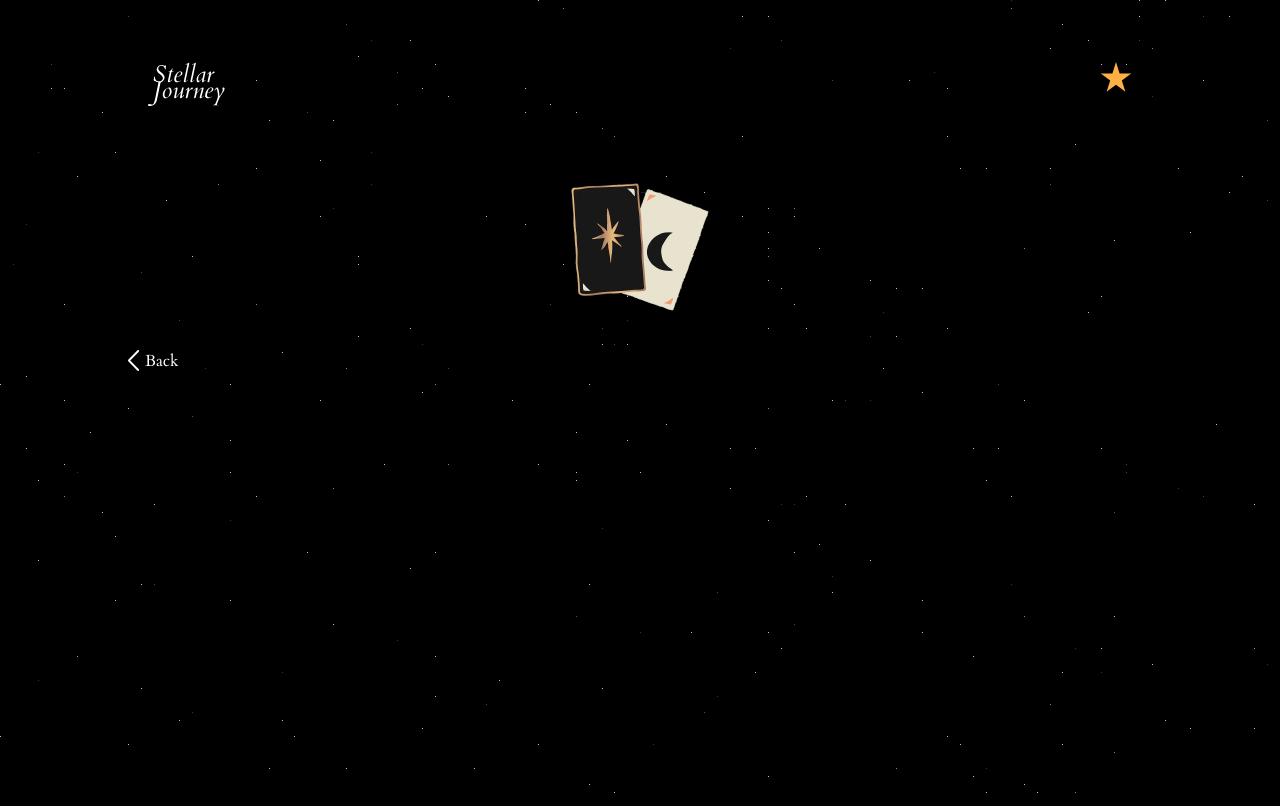
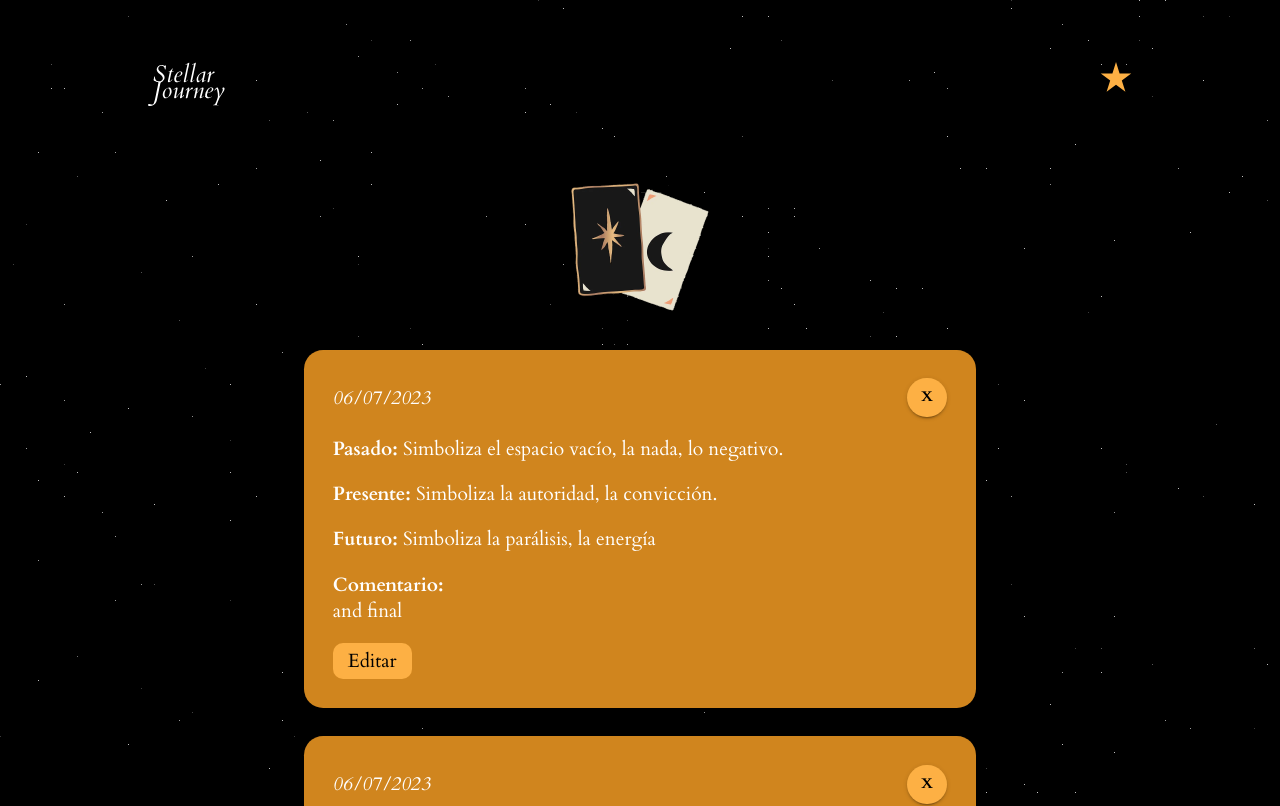
Before and after one commit to SakuraTarot/sakura-tarot, a React (Create React App) app: page /Favorites in a window 1280 px wide. Shown: the top 806 px of the page. Built offline with nearby package versions, Linux system fonts and the light colour scheme; data requests are answered from the project's data file.

Commit message:
json-server

```diff
--- /dev/null
+++ b/data.json
@@ -0,0 +1,187 @@
+{
+  "sakura-cards": [
+    {
+      "date": "06/07/2023",
+      "selectedCards": [
+        {
+          "id": "46",
+          "cardNumber": 46,
+          "spanishName": "Nube",
+          "englishName": "The Cloud",
+          "kanji": "雲",
+          "Rōmaji": "Kumo",
+          "appeardManga": "",
+          "appeardAnime": "39",
+          "clowCard": "https://i.ibb.co/YydjPX0/Nube.jpg",
+          "sakuraCard": "https://i.ibb.co/wh7w3kG/Nube-Sakura.jpg",
+          "meaning": "Esta carta simboliza incertidumbre.",
+          "__v": 0,
+          "cardsReverse": {
+            "clowReverse": "https://i.ibb.co/LJSmQ4f/Reverso-Clow.jpg",
+            "sakuraReverse": "https://i.ibb.co/XxrvMJ2/Reverso-Sakura.jpg"
+          }
+        },
+        {
+          "id": "13",
+          "cardNumber": 13,
+          "spanishName": "Escudo",
+          "englishName": "The Shield",
+          "kanji": "盾",
+          "Rōmaji": "Tate",
+          "appeardManga": "13",
+          "appeardAnime": "11",
+          "clowCard": "https://i.ibb.co/jWVBtJx/Escudo.jpg",
+          "sakuraCard": "https://i.ibb.co/8KHfgds/Escudo-Sakura.jpg",
+          "cardsReverse": {
+            "clowReverse": "https://i.ibb.co/LJSmQ4f/Reverso-Clow.jpg",
+            "sakuraReverse": "https://i.ibb.co/XxrvMJ2/Reverso-Sakura.jpg"
+          },
+          "meaning": "Simboliza la protección, tanto personal como de algo que nosotros consideremos muy valioso.",
+          "__v": 0
+        },
+        {
+          "id": "32",
+          "cardNumber": 32,
+          "spanishName": "Carrera",
+          "englishName": "The Dash",
+          "kanji": "駆",
+          "Rōmaji": "Ka",
+          "appeardManga": "",
+          "appeardAnime": "30",
+          "clowCard": "https://i.ibb.co/sq76L1J/Carrera.jpg",
+          "sakuraCard": "https://i.ibb.co/Wz0VZpP/Carrera-Sakura.jpg",
+          "meaning": "Simboliza la velocidad, los reflejos, la capacidad de actuar rápidamente",
+          "__v": 0,
+          "cardsReverse": {
+            "clowReverse": "https://i.ibb.co/LJSmQ4f/Reverso-Clow.jpg",
+            "sakuraReverse": "https://i.ibb.co/XxrvMJ2/Reverso-Sakura.jpg"
+          }
+        }
+      ],
+      "textareaValue": "first test",
+      "id": 1
+    },
+    {
+      "date": "06/07/2023",
+      "selectedCards": [
+        {
+          "id": "49",
+          "cardNumber": 49,
+          "spanishName": "Oscuridad",
+          "englishName": "The Dark",
+          "kanji": "闇",
+          "Rōmaji": "Yami",
+          "appeardManga": "21",
+          "appeardAnime": "42",
+          "clowCard": "https://i.ibb.co/wWcWD0n/Oscuridad.jpg",
+          "sakuraCard": "https://i.ibb.co/QXgNZxr/Oscuridad-Sakura.jpg",
+          "meaning": "Simboliza lo oculto, lo que aún está por descubrir, la ventaja.",
+          "__v": 0,
+          "cardsReverse": {
+            "clowReverse": "https://i.ibb.co/LJSmQ4f/Reverso-Clow.jpg",
+            "sakuraReverse": "https://i.ibb.co/XxrvMJ2/Reverso-Sakura.jpg"
+          }
+        },
+        {
+          "id": "3",
+          "cardNumber": 3,
+          "spanishName": "Sombra",
+          "englishName": "The Shadow",
+          "kanji": "影",
+          "Rōmaji": "Kage",
+          "appeardManga": "10",
+          "appeardAnime": "2",
+          "clowCard": "https://i.ibb.co/9W42mHB/Sombra.jpg",
+          "sakuraCard": "https://i.ibb.co/q7dgnKZ/Sombra-Sakura.jpg",
+          "cardsReverse": {
+            "clowReverse": "https://i.ibb.co/LJSmQ4f/Reverso-Clow.jpg",
+            "sakuraReverse": "https://i.ibb.co/XxrvMJ2/Reverso-Sakura.jpg"
+          },
+          "meaning": "Indica el sigilo.",
+          "__v": 0
+        },
+        {
+          "id": "52",
+          "cardNumber": 52,
+          "spanishName": "Tierra",
+          "englishName": "The Earthy",
+          "kanji": "地",
+          "Rōmaji": "Chi",
+          "appeardManga": "24",
+          "appeardAnime": "45",
+          "clowCard": "https://i.ibb.co/cvJHXG4/Tierra.jpg",
+          "sakuraCard": "https://i.ibb.co/1nd4cL8/Tierra-Sakura.jpg",
+          "meaning": "Simboliza la solidez, la sujeción y la vida.",
+          "__v": 0,
+          "cardsReverse": {
+            "clowReverse": "https://i.ibb.co/LJSmQ4f/Reverso-Clow.jpg",
+            "sakuraReverse": "https://i.ibb.co/XxrvMJ2/Reverso-Sakura.jpg"
+          }
+        }
+      ],
+      "textareaValue": "second test",
+      "id": 2
+    },
+    {
+      "date": "06/07/2023",
+      "selectedCards": [
+        {
+          "id": "54",
+          "cardNumber": 54,
+          "spanishName": "La Nada",
+          "englishName": "The Nothing",
+          "kanji": "無",
+          "Rōmaji": "Mu",
+          "appeardManga": "",
+          "appeardAnime": "Movie n° 2",
+          "clowCard": "https://i.ibb.co/gPXkCJZ/Nada.jpg",
+          "sakuraCard": "https://i.ibb.co/zG7fpxp/Nada-Sakura.jpg",
+          "meaning": "Simboliza el espacio vacío, la nada, lo negativo.",
+          "__v": 0,
+          "cardsReverse": {
+            "clowReverse": "https://i.ibb.co/LJSmQ4f/Reverso-Clow.jpg",
+            "sakuraReverse": "https://i.ibb.co/XxrvMJ2/Reverso-Sakura.jpg"
+          }
+        },
+        {
+          "id": "44",
+          "cardNumber": 44,
+          "spanishName": "Voz",
+          "englishName": "The Voice",
+          "kanji": "声",
+          "Rōmaji": "Koe",
+          "appeardManga": "",
+          "appeardAnime": "37",
+          "clowCard": "https://i.ibb.co/B3N6Cxs/Voz.jpg",
+          "sakuraCard": "https://i.ibb.co/dMdGb3n/Voz-Sakura.jpg",
+          "meaning": "Simboliza la autoridad, la convicción.",
+          "__v": 0,
+          "cardsReverse": {
+            "clowReverse": "https://i.ibb.co/LJSmQ4f/Reverso-Clow.jpg",
+            "sakuraReverse": "https://i.ibb.co/XxrvMJ2/Reverso-Sakura.jpg"
+          }
+        },
+        {
+          "id": "10",
+          "cardNumber": 10,
+          "spanishName": "Trueno",
+          "englishName": "The Thunder",
+          "kanji": "雷",
+          "Rōmaji": "Kaminari",
+          "appeardManga": "10",
+          "appeardAnime": "8",
+          "clowCard": "https://i.ibb.co/41jrxGB/Trueno.jpg",
+          "sakuraCard": "https://i.ibb.co/1LvxQsH/Trueno-Sakura.jpg",
+          "cardsReverse": {
+            "clowReverse": "https://i.ibb.co/LJSmQ4f/Reverso-Clow.jpg",
+            "sakuraReverse": "https://i.ibb.co/XxrvMJ2/Reverso-Sakura.jpg"
+          },
+          "meaning": "Simboliza la parálisis, la energía",
+          "__v": 0
+        }
+      ],
+      "textareaValue": "and final",
+      "id": 4
+    }
+  ]
+}
--- a/package.json
+++ b/package.json
@@ -19,7 +19,7 @@
     "web-vitals": "^2.1.4"
   },
   "scripts": {
-    "start": "react-scripts start",
+    "start": "concurrently \"json-server --watch data.json --port 3001\" \"react-scripts start\"",
     "build": "react-scripts build",
     "test": "react-scripts test",
     "eject": "react-scripts eject",
@@ -44,6 +44,8 @@
     ]
   },
   "devDependencies": {
-    "jest": "^29.6.0"
+    "concurrently": "^8.2.0",
+    "jest": "^29.6.0",
+    "json-server": "^0.17.3"
   }
 }
--- a/src/components/Favorites/FavoritesCards.jsx
+++ b/src/components/Favorites/FavoritesCards.jsx
@@ -4,90 +4,107 @@ import { Link } from "react-router-dom";
 import Cart from "../../assets/cartas-favotires.svg";
 import Back from "../../assets/back.svg";
 import DeleteModal from './PopUpDelete';
+import axios from 'axios';
 
 export default function FavoritesCards() {
   const [savedData, setSavedData] = useState([]);
 
   useEffect(() => {
-    const data = [];
-    for (let i = 0; i < localStorage.length; i++) {
-      const key = localStorage.key(i);
-      if (key.startsWith("Saved_")) {
-        const item = JSON.parse(localStorage.getItem(key));
-        data.push(item);
-      }
-    }
-    setSavedData(data);
+    fetchData();
   }, []);
 
-  const handleDelete = (index) => {
-    const keyToDelete = `Saved_${index}`;
-    localStorage.removeItem(keyToDelete);
-    setSavedData((prevData) => {
-      const newData = [...prevData];
-      newData.splice(index, 1);
-      return newData;
+  function fetchData() {
+  axios.get('http://localhost:3001/sakura-cards')
+    .then(response => {
+      const reversedData = response.data.reverse();
+      setSavedData(reversedData);
+    })
+    .catch(error => {
+      console.error('Error fetching data:', error.message);
     });
+}
+
+
+
+
+  const [editedIndex, setEditedIndex] = useState(-1);
+  const [editedTextareaValue, setEditedTextareaValue] = useState('');
+
+  const handleEdit = (index) => {
+    setEditedIndex(index);
+    setEditedTextareaValue(savedData[index].textareaValue);
   };
 
-  const handleEdit = (index) => {
-    setSavedData((prevData) => {
-      const newData = [...prevData];
-      newData[index].isEditing = true;
-      return newData;
-    });
+  const handleSaveEdit = (index) => {
+  const updatedData = {
+    ...savedData[index],
+    textareaValue: editedTextareaValue,
   };
 
-  const handleSave = (index) => {
-    setSavedData((prevData) => {
-      const newData = [...prevData];
-      newData[index].isEditing = false;
-      localStorage.setItem(`Saved_${index}`, JSON.stringify(newData[index]));
-      return newData;
+  axios.put(`http://localhost:3001/sakura-cards/${savedData[index].id}`, updatedData)
+    .then(response => {
+      const newData = [...savedData];
+      newData[index] = response.data;
+      setSavedData(newData);
+    })
+    .catch(error => {
+      console.error('Error saving data:', error.message);
     });
-  };
 
-  const handleCommentChange = (e, index) => {
-    const value = e.target.value;
-    setSavedData((prevData) => {
-      const newData = [...prevData];
-      newData[index].textareaValue = value;
-      return newData;
+  setEditedIndex(-1);
+  setEditedTextareaValue('');
+};
+
+
+  const handleDelete = (index) => {
+  const id = savedData[index].id;
+
+  axios.delete(`http://localhost:3001/sakura-cards/${id}`)
+    .then(() => {
+      setSavedData(prevSavedData => {
+        const newData = [...prevSavedData];
+        newData.splice(index, 1);
+        return newData;
+      });
+    })
+    .catch(error => {
+      console.error('Error deleting data:', error.message);
     });
-  };
+};
 
-  const divArray = savedData.map((item, index) => (
+
+  const divArray = savedData.map((data, index) => (
     <div key={index} className='savedBox'>
-      <div className='date'>{item.date}<DeleteModal onDelete={() => handleDelete(index)} />
+      <div className='date'>{data.date}<DeleteModal onDelete={() => handleDelete(index)} />
 </div>
-      <div className="line">
-        <strong>Pasado:</strong> {item.selectedCards[0].meaning}
-      </div>
-      <div className="line">
-        <strong>Presente:</strong> {item.selectedCards[1].meaning}
+      <div className='line'>
+        <strong>Pasado:</strong> {data.selectedCards[0].meaning}
       </div>
       <div className='line'>
-        <strong>Futuro:</strong> {item.selectedCards[2].meaning}
+        <strong>Presente:</strong> {data.selectedCards[1].meaning}
+      </div>
+      <div className='line'>
+        <strong>Futuro:</strong> {data.selectedCards[2].meaning}
       </div>
       <div>
         <strong>Comentario:</strong>
-        {item.isEditing ? (
-          <textarea
+        {editedIndex !== index && <div>{data.textareaValue}</div>}
+      {editedIndex === index && (
+        <textarea
+          value={editedTextareaValue}
           className='textArea'
-          type="text"
-          value={item.textareaValue}
-          onChange={(e) => handleCommentChange(e, index)}
+          onChange={(e) => setEditedTextareaValue(e.target.value)}
         ></textarea>
-      ) : (
-        <div>{item.textareaValue}</div>
       )}
-      {item.isEditing ? (
-        <button onClick={() => handleSave(index)} className='buttonEdit'>Guardar</button>
-      ) : (
+      {editedIndex !== index && (
         <button onClick={() => handleEdit(index)} className='buttonEdit'>Editar</button>
       )}
-        </div>
+      {editedIndex === index && (
+        <button onClick={() => handleSaveEdit(index)} className='buttonEdit'>Guardar</button>
+      )}
       </div>
+
+    </div>
   ));
 
   return (
@@ -97,7 +114,7 @@ export default function FavoritesCards() {
         className="cart-bw"
         alt="Carta que aparece en la parte inferior del navbar"/>
 
-      <div>{divArray.reverse()}</div>
+      <div>{divArray}</div>
 
       <Link to="/Main" className="comeback">
         <img src={Back} className="back" alt="link para volver atras" />
```
Also changed, not shown: src/components/Cards/PopUpSave.jsx (+11 -2 lines), 1 other file (tests, documents, lock files or other folders).
